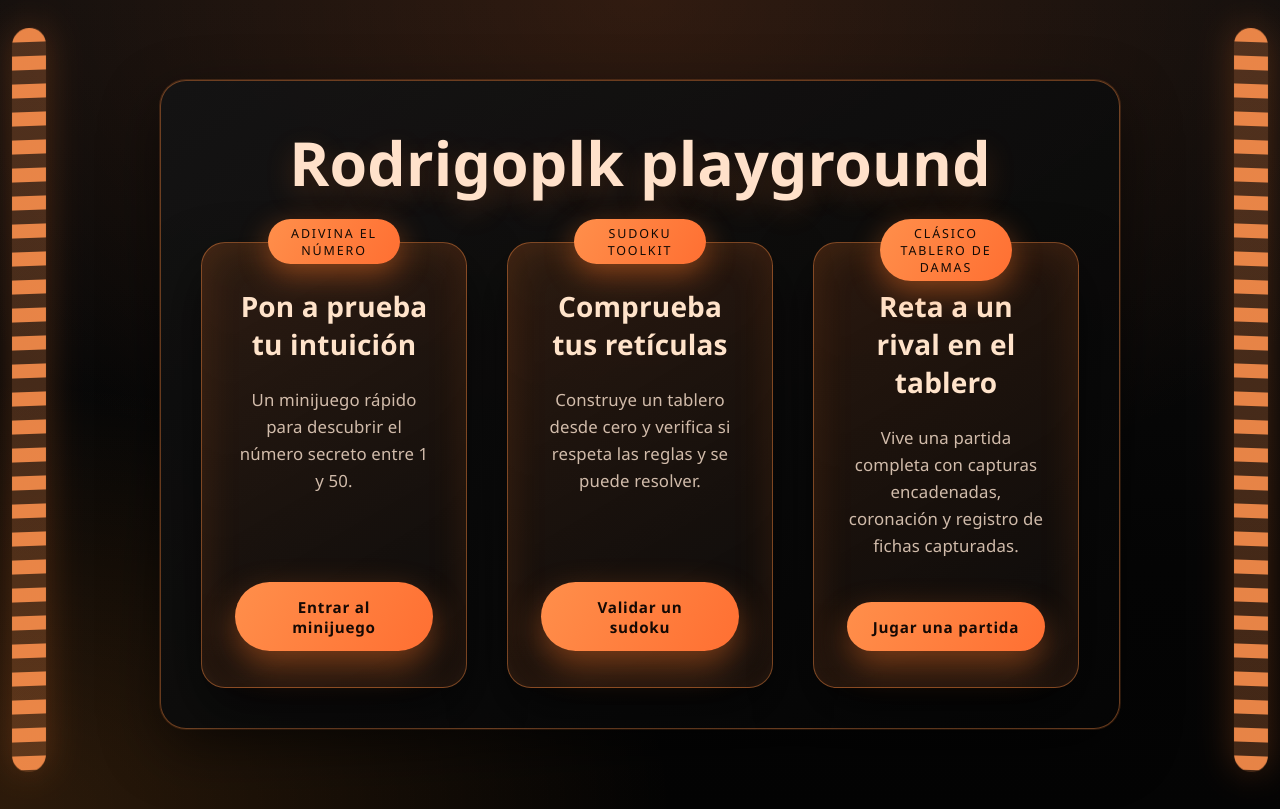
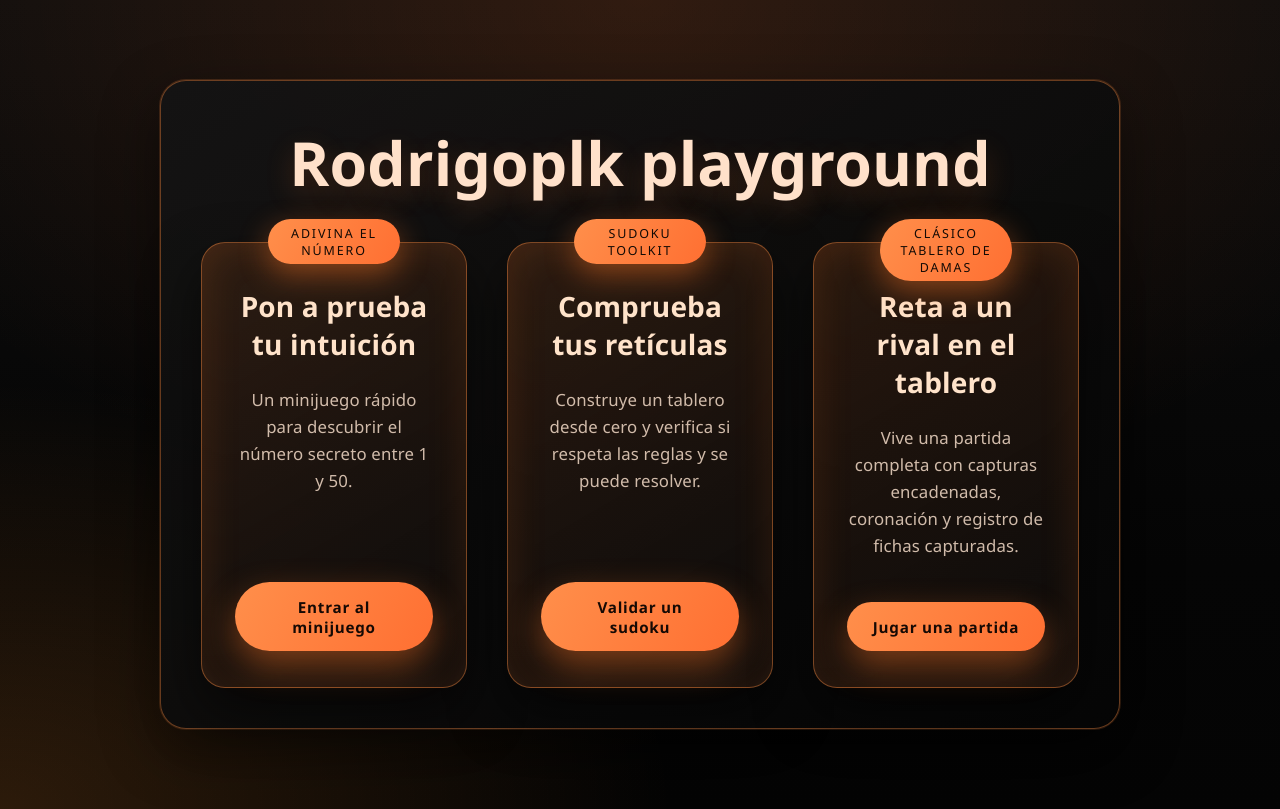
Before and after one commit to Rodrigoplk/frontiers, a Next.js app: page / in a window 1280 px wide. Built offline with nearby package versions, Linux system fonts and the light colour scheme.

Commit message:
Remove side zipper embellishments

```diff
--- a/app/globals.css
+++ b/app/globals.css
@@ -45,60 +45,6 @@ a:hover {
   justify-content: center;
   padding: 5rem clamp(1.5rem, 5vw, 4rem);
   overflow: hidden;
-}
-
-.welcome-page::before,
-.welcome-page::after {
-  content: '';
-  position: fixed;
-  top: 3.5%;
-  bottom: 3.5%;
-  width: 34px;
-  pointer-events: none;
-  border-radius: 999px;
-  background: repeating-linear-gradient(
-    to bottom,
-    rgba(255, 145, 77, 0.9) 0,
-    rgba(255, 145, 77, 0.9) 14px,
-    rgba(255, 145, 77, 0.25) 14px,
-    rgba(255, 145, 77, 0.25) 28px
-  );
-  box-shadow: 0 0 35px rgba(255, 120, 40, 0.25);
-}
-
-.welcome-page::before {
-  left: max(env(safe-area-inset-left), 12px);
-  transform: skewY(-2deg);
-}
-
-.welcome-page::after {
-  right: max(env(safe-area-inset-right), 12px);
-  transform: skewY(2deg);
-}
-
-.zipper-strip {
-  position: absolute;
-  left: 9%;
-  right: 9%;
-  height: 26px;
-  border-radius: 999px;
-  pointer-events: none;
-  background: repeating-linear-gradient(
-    to right,
-    rgba(255, 145, 77, 0.82) 0,
-    rgba(255, 145, 77, 0.82) 40px,
-    rgba(255, 145, 77, 0.18) 40px,
-    rgba(255, 145, 77, 0.18) 80px
-  );
-  box-shadow: 0 0 30px rgba(255, 120, 40, 0.18);
-}
-
-.zipper-strip.top {
-  top: 3%;
-}
-
-.zipper-strip.bottom {
-  bottom: 3%;
 }
 
 .zipper-frame {
@@ -582,11 +528,6 @@ a:hover {
     padding: 4rem 1.5rem;
   }
 
-  .zipper-strip {
-    left: 15%;
-    right: 15%;
-  }
-
   .vision {
     grid-template-columns: 1fr;
   }
```
